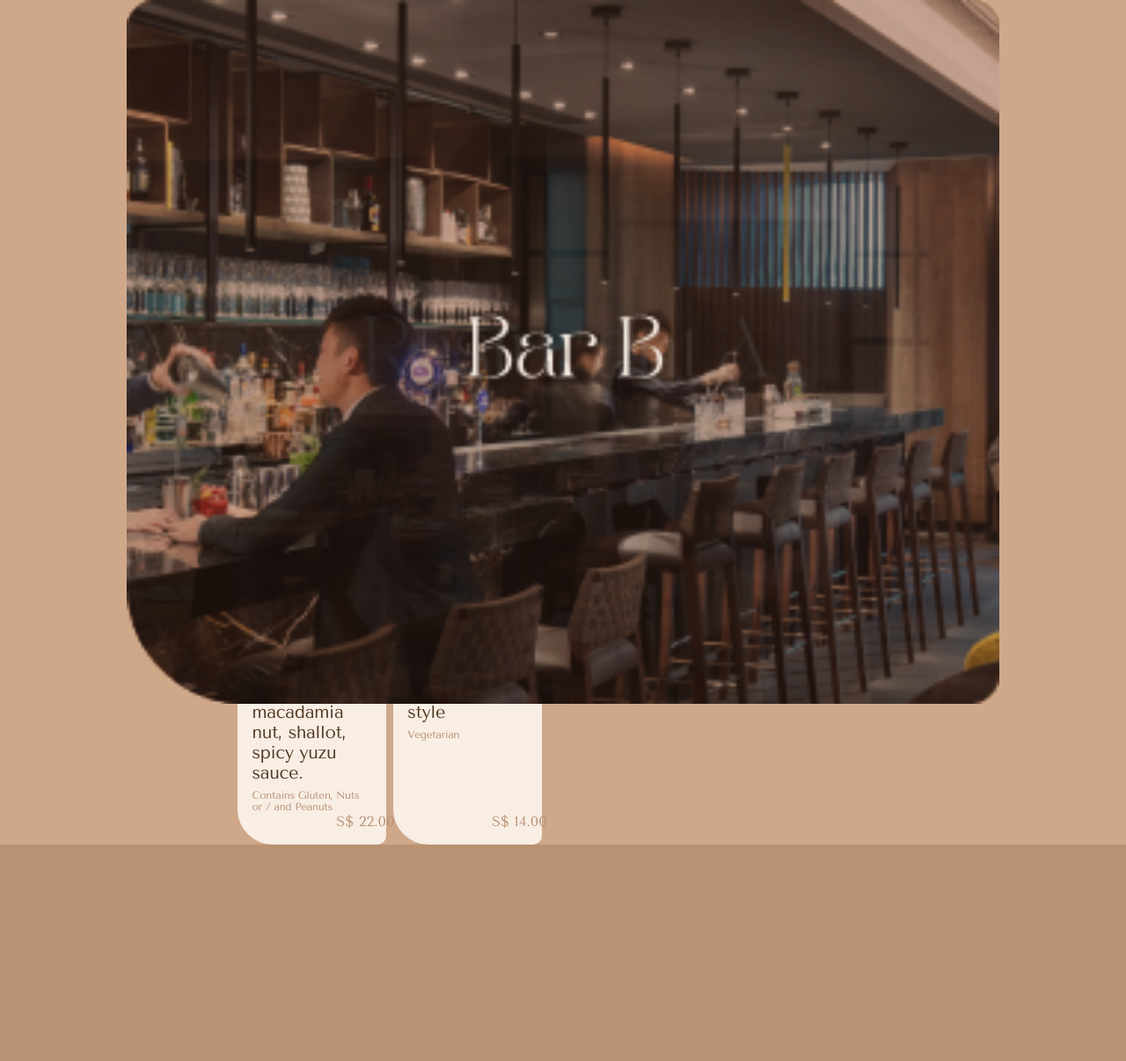
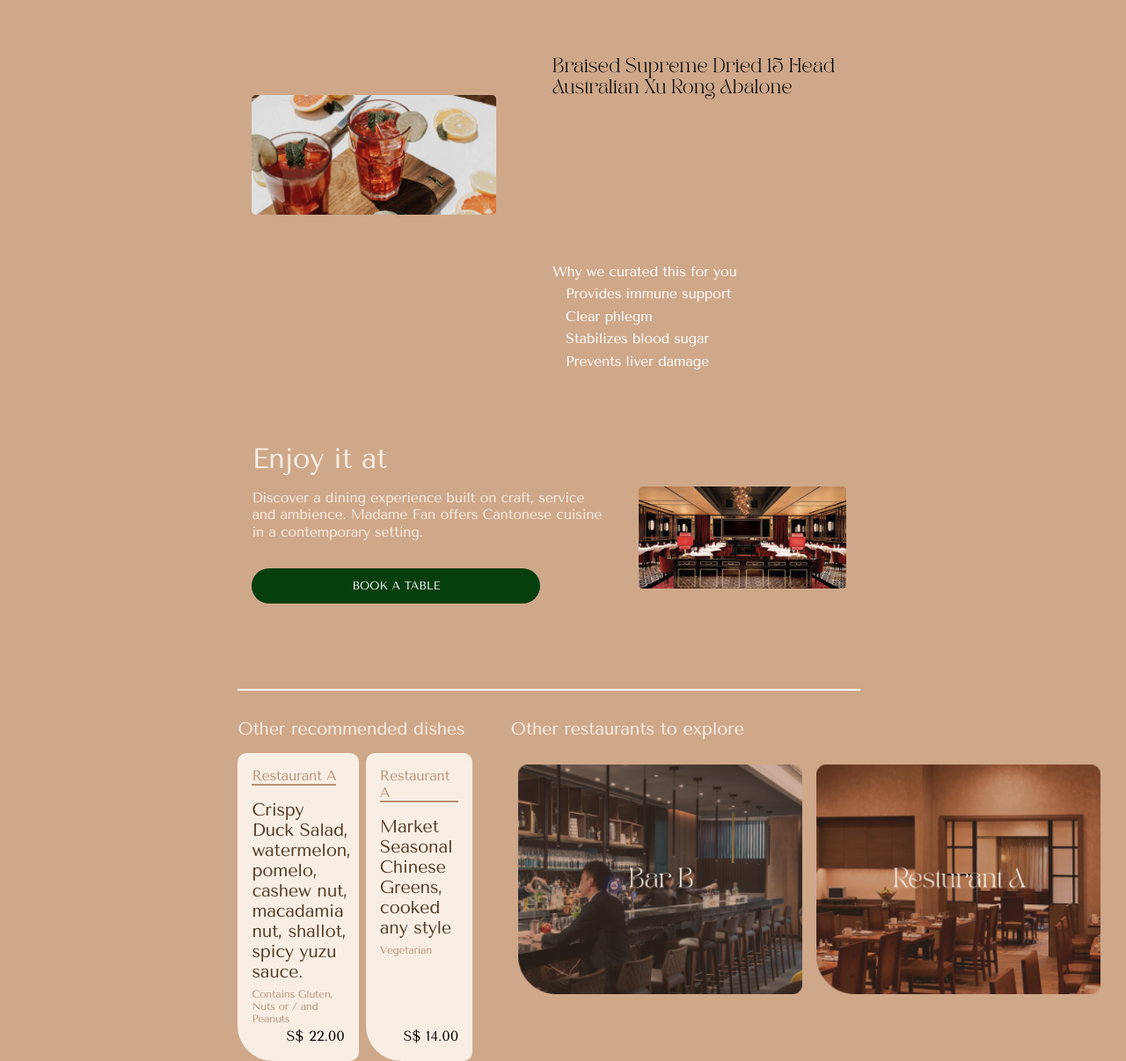
Before and after one commit to tivivui95/kanpobliss, a Next.js app: page /19 in a window 1280 px wide. Shown: the whole page at 88% size. Before the commit the page ends 960 px from the top, so only its background shows below. Built offline with nearby package versions, Linux system fonts and the light colour scheme.

Commit message:
scr 19 fixed

```diff
--- a/pages/19.js
+++ b/pages/19.js
@@ -9,10 +9,23 @@
         <>
         <div className={styles.contain}>
             <div className={styles.box1}>
+
+
+
                 <div className={styles.container1}>
-                    <Image src="/images/19/image 7.png" layout="fill" objectFit="contain" className={styles.img1} />
-                    <div className={styles.content1}>
-                        <h1 className={styles.header1}>Braised Supreme Dried 15 Head Australian Xu Rong Abalone </h1>
+                <div className="grid grid-cols-2 gap-2">
+                <div className="relative w-5/6 h-56">
+                    <Image src="/images/19/image 7.png" layout="fill" objectFit="contain" alt="" />
+                    </div>
+                    <div>
+                    <h1 className={styles.header1}>Braised Supreme Dried 15 Head Australian Xu Rong Abalone </h1>
+                    </div>
+
+                    <div>
+
+                    </div>
+                    <div>
+
                         <h3 className={styles.text1}>Why we curated this for you</h3>
                         <ul className={styles.ul}>
                             <li>Provides immune support</li>
@@ -22,13 +35,17 @@
                         </ul>
                     </div>
                 </div>
+                </div>
                 <div className={styles.container2}>
                     <div className={styles.content2}>
                         <h1 className={styles.header2}>Enjoy it at {RestaurantName}</h1>
                         <h3 className={styles.text2}>Discover a dining experience built on craft, service and ambience. Madame Fan offers Cantonese cuisine in a contemporary setting.</h3>
                         <button className={styles.book}>BOOK A TABLE</button>
                     </div>
-                    <Image src="/images/19/image 8.png" layout="fill" objectFit="contain" alt="" className={styles.img2} />
+                    <div  className={styles.img2} >
+                    <Image src="/images/19/image 8.png" layout="fill" objectFit="contain" alt="" />
+                    </div>
+
                 </div>
             </div>
             <div className={styles.box2}>
@@ -41,7 +58,10 @@
                                 <h3 className={styles.text}>Crispy Duck Salad, watermelon, pomelo, cashew nut, macadamia nut, shallot, spicy yuzu sauce.</h3>
                                 <h3 className={styles.note}>Contains Gluten, Nuts or / and Peanuts</h3>
                             </div>
-                            <h3 className={styles.price}>S$ 22.00</h3>
+                            <div className="flow-root">
+                            <h3 className="float-right">S$ 22.00</h3>
+                            </div>
+
                         </div>
                         <div className={styles.block}>
                             <div>
@@ -49,19 +69,33 @@
                                 <h3 className={styles.text}>Market Seasonal Chinese Greens, cooked any style</h3>
                                 <h3 className={styles.note}>Vegetarian</h3>
                             </div>
-                            <h3 className={styles.price}>S$ 14.00</h3>
+                            <div className="flow-root">
+                            <h3 className="float-right">S$ 14.00</h3>
+                            </div>
                         </div>
                     </div>
                 </div>
                 <div className={styles.container4}>
                     <h1 className={styles.header4}>Other restaurants to explore </h1>
                     <div className={styles.content4}>
-                        <Image src="/images/19/Card3.png" layout="fill" objectFit="contain" alt="" className={styles.card} />
+                        <div className={styles.card}>
                         <Image src="/images/19/Card4.png" layout="fill" objectFit="contain" alt="" className={styles.card} />
+                        </div>
+                        <div className={styles.card}>
+                        <Image src="/images/19/Card3.png" layout="fill" objectFit="contain" alt=""  />
+                        </div>
+
+
                     </div>
                     <div className={styles.content5}>
-                        <Image src="/images/19/Card5.png" layout="fill" objectFit="contain" alt="" className={styles.card} />
-                        <Image src="/images/19/Card6.png" layout="fill" objectFit="contain" alt="" className={styles.card} />
+                    <div className={styles.card}>
+                    <Image src="/images/19/Card5.png" layout="fill" objectFit="contain" alt="" className={styles.card} />
+                            </div>
+                            <div className={styles.card}>
+                            <Image src="/images/19/Card6.png" layout="fill" objectFit="contain" alt="" className={styles.card} />
+                        </div>
+
+
                     </div>
                 </div>
             </div>
--- a/styles/19.module.css
+++ b/styles/19.module.css
@@ -6,9 +6,9 @@
         display: flex;
         flex-direction: column;
         margin: 1rem 1rem 2rem 1rem;
-        justify-content: center;
+        justify-content: left;
         align-items: center;
-        width: 115%;
+        width: 100%;
     }
     .box1 .container2{
         display: flex;
@@ -16,12 +16,11 @@
         margin: 1rem 1rem 2rem 1rem;
         justify-content: center;
         align-items: center;
-        width: 115%;
+        width: 100%;
     }
     .box1 .container1 .img1{
         position: absolute;
-        left: 3%;
-        top: 13%;
+        top: 19%;
         cursor: pointer;
         width: 330px;
         height: 140px;
@@ -37,7 +36,6 @@
     }
     .box1 .container2 .img2{
         position: absolute;
-        left: 3%;
         top: 63%;
         width: 330px;
         height: 140px;
@@ -66,13 +64,11 @@
         flex-direction: column;
     }
     .box2 .container4 .content5 .card{
+        position: relative;
         width: 360px;
         height: 120px;
         cursor: pointer;
         margin: 0.5rem;
-    }
-    .box2 .container3 .content3 .block .price{
-        left: 70%;
     }
 }
 
@@ -81,12 +77,14 @@
         padding: 3rem 7rem 0 5rem;
     }
     .box1 .container1 .img1{
+        position: relative;
         width: 570px;
         height: 280px;
         margin-right: 5%;
         cursor: pointer;
     }
     .box1 .container2 .img2{
+        position: relative;
         width: 570px;
         height: 280px;
         margin-left: 5%;
@@ -125,21 +123,19 @@
         margin-bottom: 2rem;
     }
     .box2 .container4 .content4 .card{
+        position: relative;
         margin: 0.5rem;
         width: 323px;
         height: 287px;
         cursor: pointer;
-    }
-    .box2 .container3 .content3 .block .price{
-        left: 70%;
     }
 }
 
 
 
 .contain {
-    width: 100%;
-    height: 100%;
+    /* width: 100%;
+    height: 100%; */
     display: flex;
     flex-direction: column;
     justify-content: center;
@@ -195,7 +191,7 @@
 
 .box1 .container1 .ul{
     position: relative;
-    left: 15px;
+    margin-left: 15px;
 }
 
 .box1 .container2 .content2{
```
